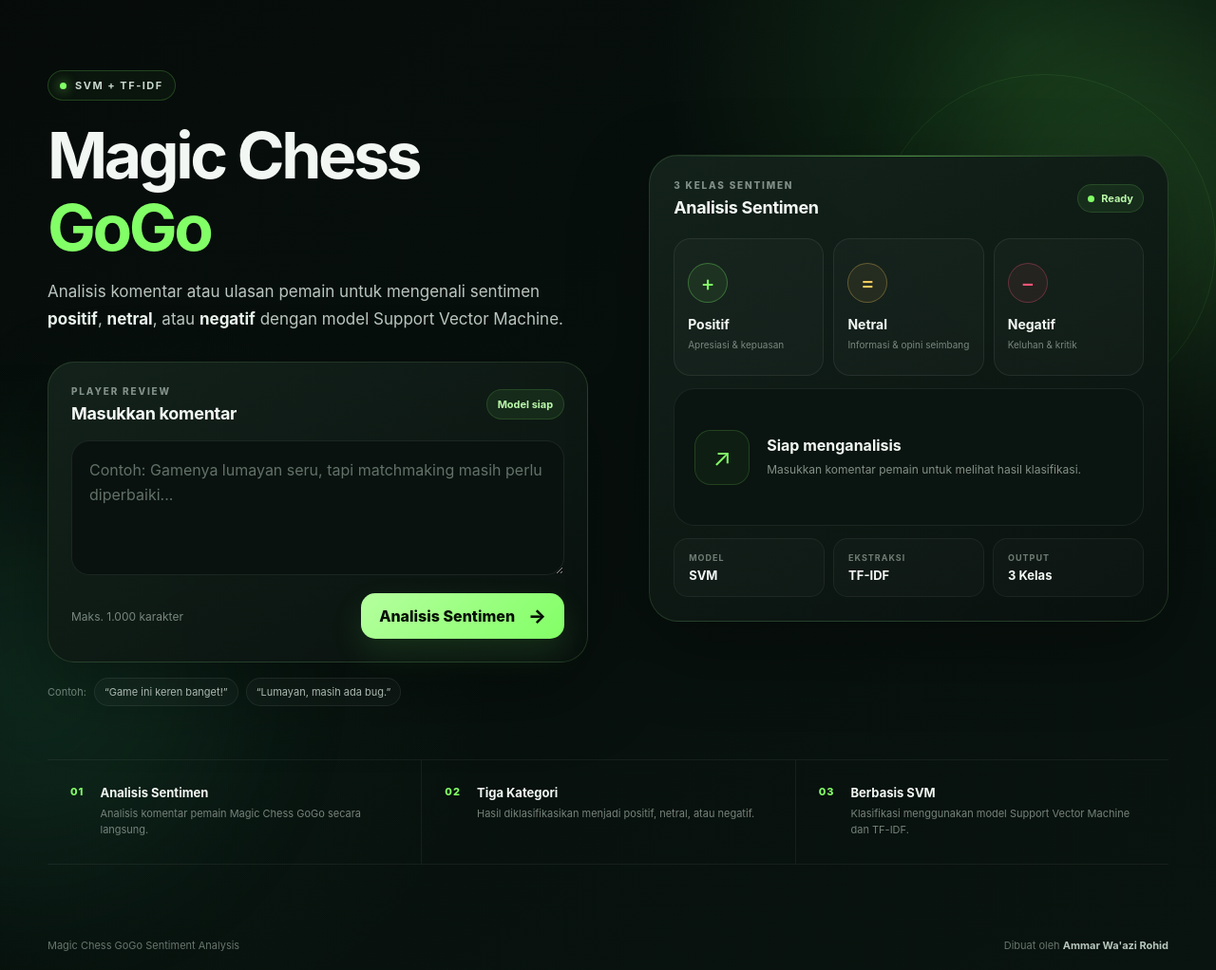
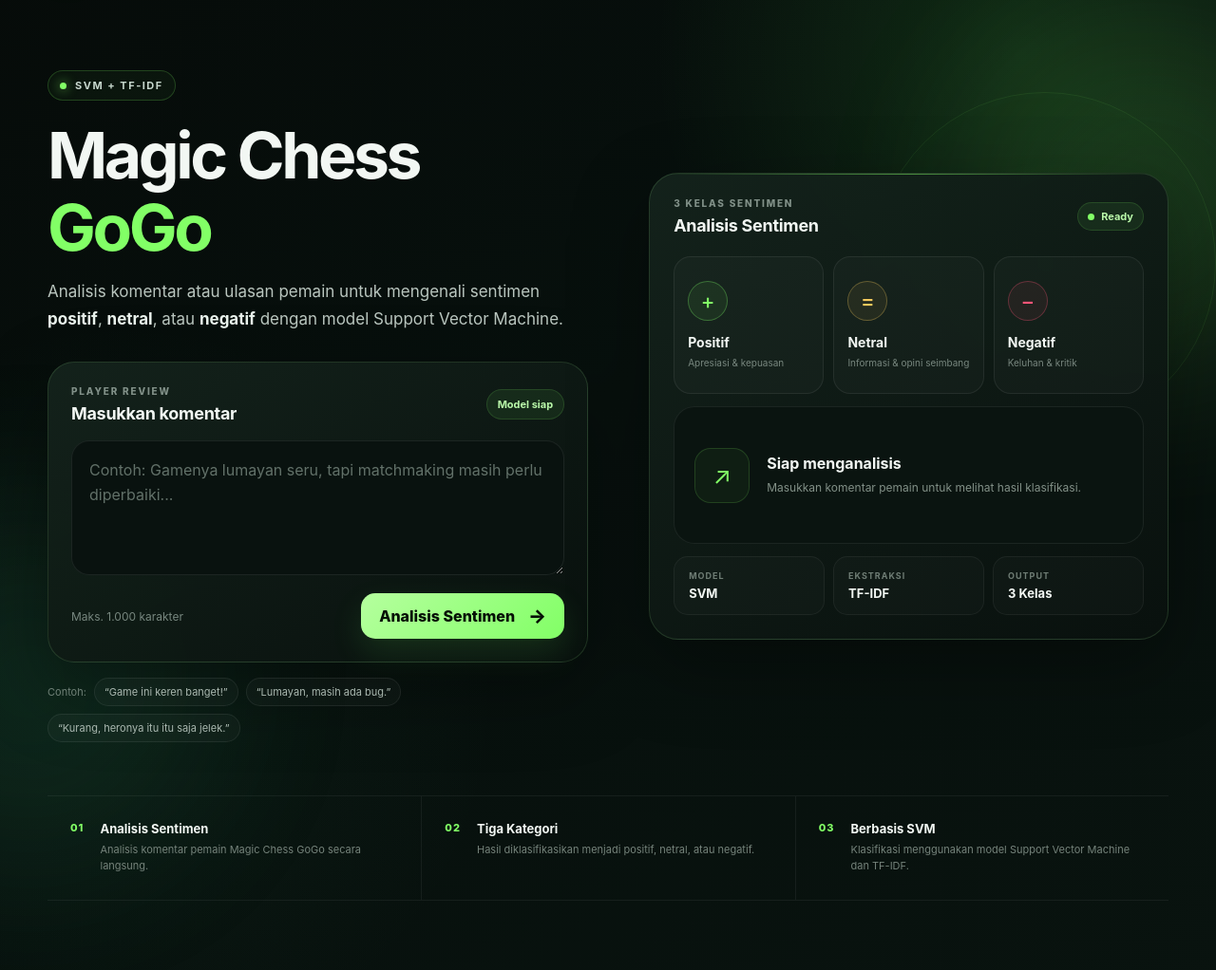
Before and after one commit to deployflask/mcgogo, a Flask app: page / in a window 1280 px wide. Shown: the part 82-1104 px from the top of the page at 95% size. Run offline with Flask 3, Linux system fonts and the light colour scheme; parts of the project's set-up code (start-up, migrations or seed data) failed here and were passed over.

Commit message:
Update index.html
menambahkan contoh komentar negatif

```diff
--- a/templates/index.html
+++ b/templates/index.html
@@ -77,6 +77,7 @@
                     <span>Contoh:</span>
                     <span class="example-chip">“Game ini keren banget!”</span>
                     <span class="example-chip">“Lumayan, masih ada bug.”</span>
+                    <span class="example-chip">“Kurang, heronya itu itu saja jelek.”</span>
                 </div>
             </div>
 
```
